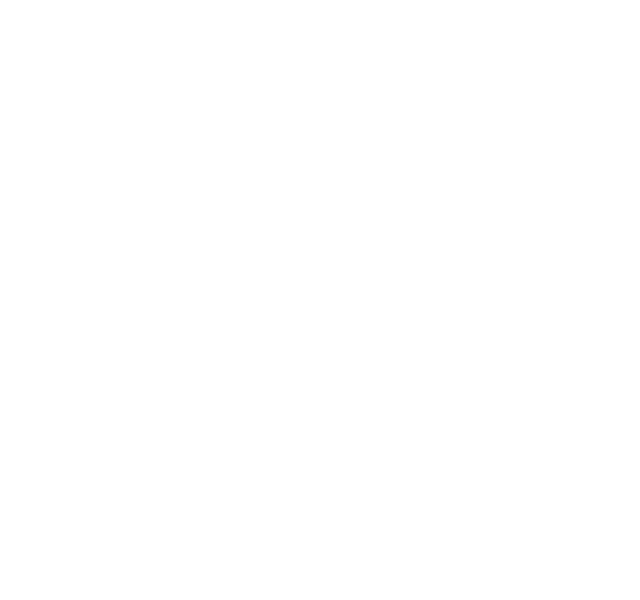
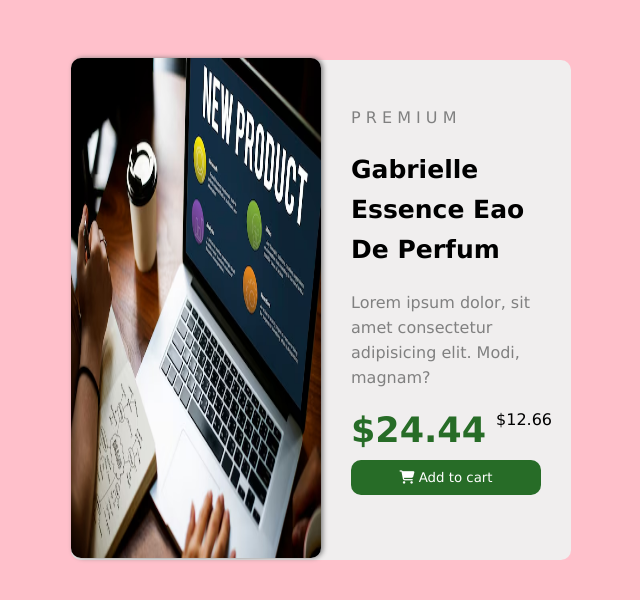
Before and after one commit to muhaiminultasin/product-card-preview, a plain HTML site: page index.html in a window 1280 px wide. Shown: the whole page, without its empty margins (319-959 px from the left). Drawn offline with Linux system fonts and the light colour scheme.

Commit message:
final submission

```diff
--- a/index.html
+++ b/index.html
@@ -4,9 +4,26 @@
     <meta charset="UTF-8">
     <meta name="viewport" content="width=device-width, initial-scale=1.0">
     <title>product card</title>
+    <link rel="stylesheet" href="https://cdnjs.cloudflare.com/ajax/libs/font-awesome/6.5.2/css/all.min.css">
     <link rel="stylesheet" href="style.css">
 </head>
 <body>
+    <div class="container">
+        <div class="image">
+            <img src="img/online-marketing_53876-95308.avif" alt="">
+        </div>
 
+        <div class="details">
+            <p>P R E M I U M</p>
+            <h2>Gabrielle <br>
+            Essence Eao<br>
+        De Perfum</h2>
+        <p>Lorem ipsum dolor, sit amet consectetur adipisicing elit. Modi, magnam?</p>
+        <div class="price"><h3>$24.44</h3> <span><o>$12.66</o></span></div>
+        <button><i class="fa-solid fa-cart-shopping"></i> Add to cart</button>
+        </div>
+
+
+    </div>
 </body>
 </html>
--- a/style.css
+++ b/style.css
@@ -0,0 +1,82 @@
+* {
+  padding: 0;
+  margin: 0;
+  font-family: Verdana, Geneva, Tahoma, sans-serif;
+  box-sizing: border-box;
+}
+
+body {
+  background-color: pink;
+}
+
+.container {
+  width: 500px;
+  height: 500px;
+  display: flex;
+  align-items: center;
+  justify-content: center;
+  background-color: rgb(240, 238, 238);
+  margin: 0 auto;
+  margin-top: 60px;
+  border-radius: 10px;
+
+  & .image {
+    width: 50%;
+
+
+    & img {
+      width: 250px;
+      height: 500px;
+      border-radius: 10px;
+      box-shadow:2px 0px 5px gray;
+    }
+  }
+
+  & .details {
+    width: 50%;
+    padding: 30px;
+    display: flex;
+    flex-direction: column;
+    justify-content:space-between;
+
+    & p {
+      color:gray;
+      margin:20px 0px;
+      line-height:25px;
+    }
+
+    & p:nth-child(1){
+      margin-top:-20px;
+    }
+
+    & h2{
+      font-size:25px;
+      line-height:40px;
+    }
+
+    & .price{
+      display:flex;
+      align-items:top;
+      justify-content:left;
+
+      & h3{
+        font-size:35px;
+        color:rgb(39, 108, 39);
+      }
+
+      & span{
+        margin-left: 10px;
+      }
+    }
+
+    & button{
+      color:white;
+      margin-top:10px;
+      padding:10px 0px;
+      border:none;
+      outline:none;
+      border-radius:10px;
+      background-color:rgb(39, 108, 39);
+    }
+  }
+}
```
Also changed, not shown: img/online-marketing_53876-95308.avif (added).
